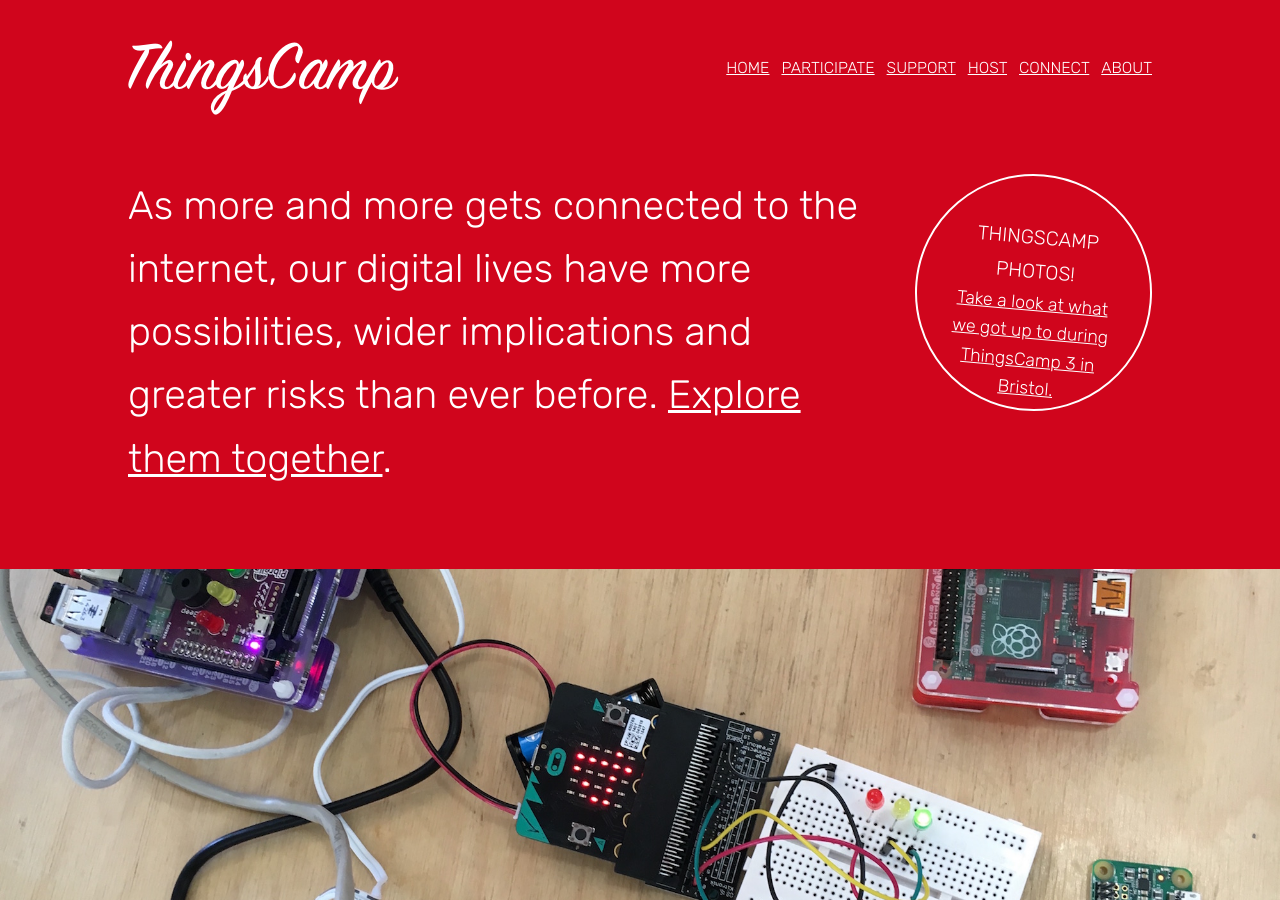
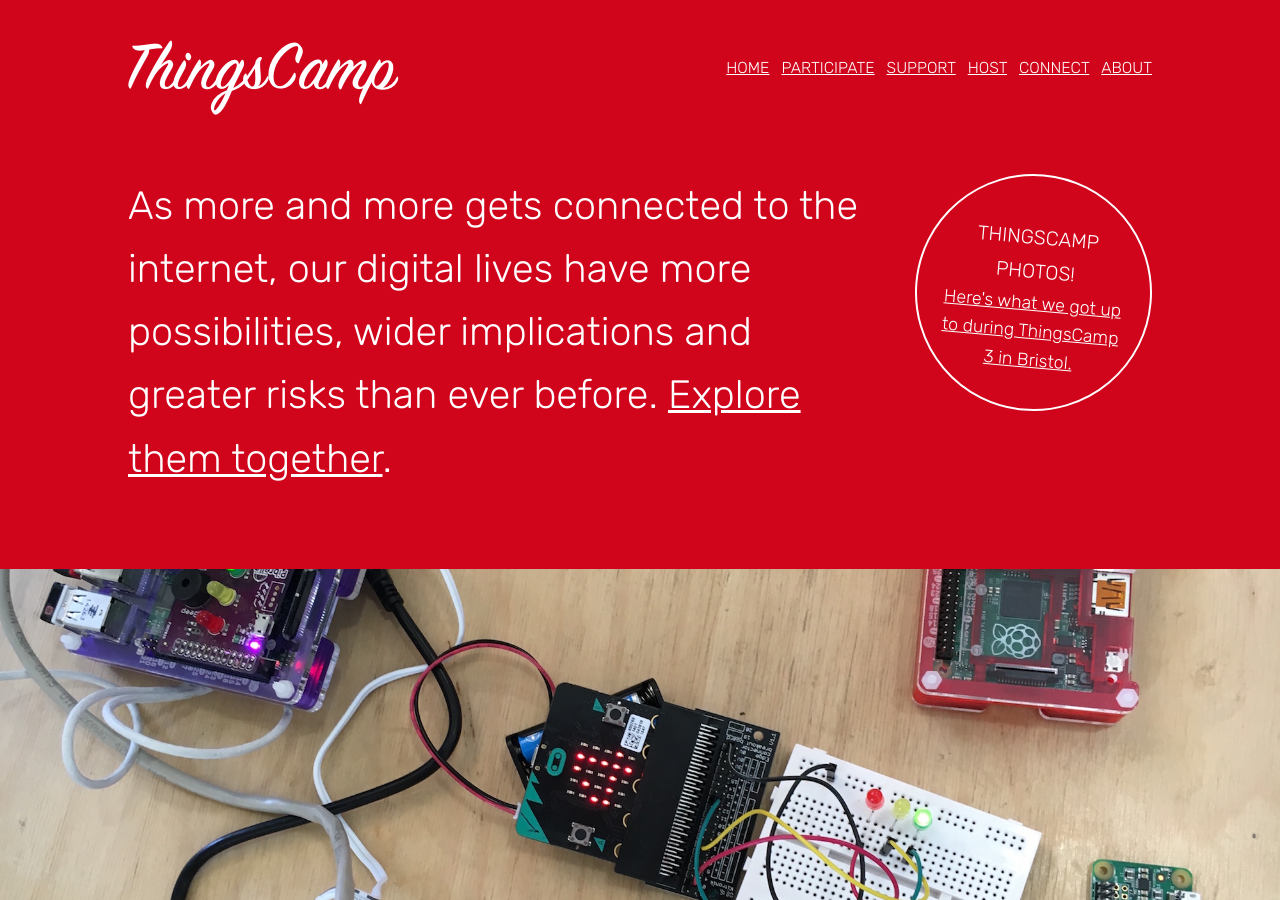
Before and after one commit to thingscamp/thingscamp.github.io, a Jekyll site: the page built from index.html, in a window 1280 px wide and 900 px high. Built offline with Jekyll 4.4.1, drawn with Linux system fonts in a browser that asks for light colours; comment, search, counter and statistics services are not loaded.

Commit message:
Edited home page text.

```diff
--- a/_layouts/default.html
+++ b/_layouts/default.html
@@ -21,7 +21,7 @@
 
     <div class="wrapper-highlight">
         <div class="strapline">
-        <div class="latest"><p></p><span class="latest-text"><h2>ThingsCamp Photos!</h2><p><a href="https://www.flickr.com/photos/mistergough/albums/72157679862656462">Take a look at what we got up to during ThingsCamp 3 in Bristol.</a></p>
+        <div class="latest"><p></p><span class="latest-text"><h2>ThingsCamp Photos!</h2><p><a href="https://www.flickr.com/photos/mistergough/albums/72157679862656462">Here's what we got up to during ThingsCamp 3 in Bristol.</a></p>
         </div>
         <p>As more and more gets connected to the internet, our digital lives have more possibilities, wider implications and greater risks than ever before. <a href="{{ site.baseurl }}/about">Explore them together</a>.</p>
         </div>
```
